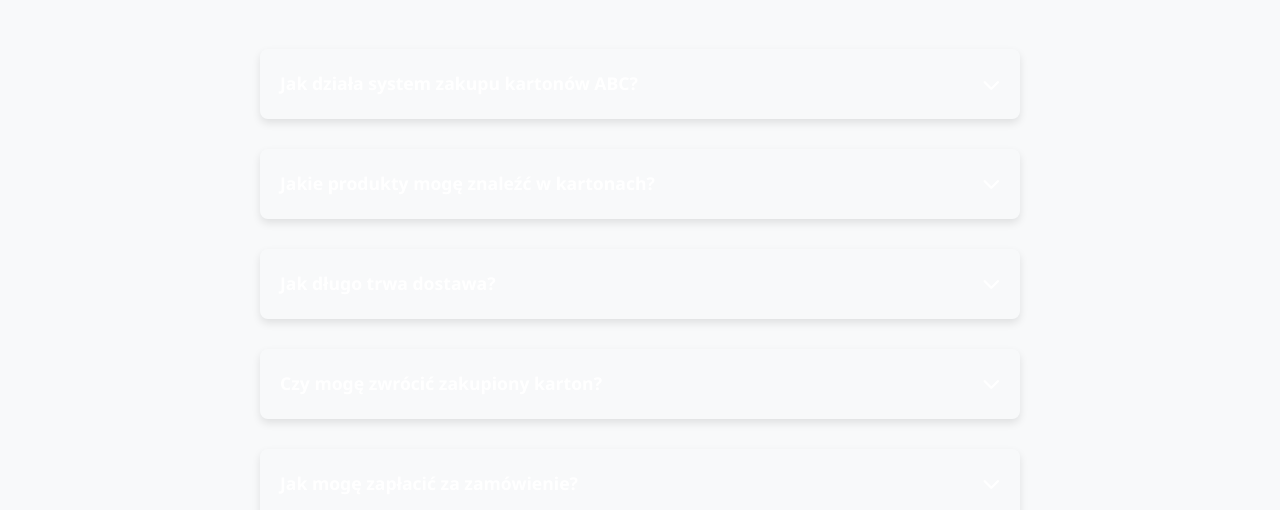
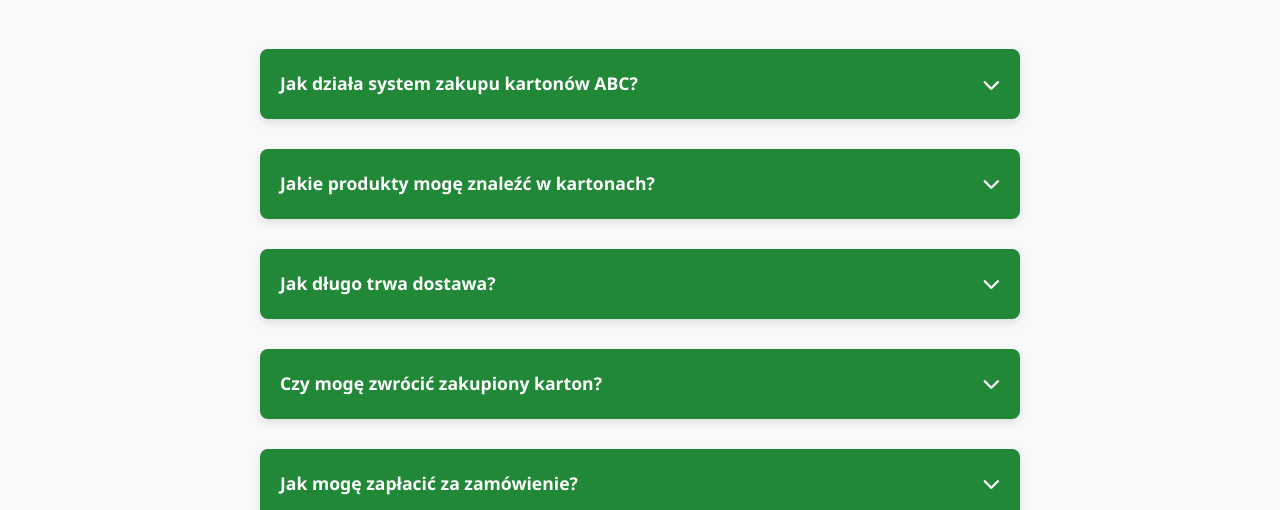
Before and after one commit to iluxiii/website, a website: page public/faq.html in a window 1280 px wide. Shown: the part 283-793 px from the top of the page. Drawn offline with Linux system fonts and the light colour scheme.

Commit message:
Update faq.html

```diff
--- a/public/faq.html
+++ b/public/faq.html
@@ -24,7 +24,7 @@
 
         .faq-question {
             padding: 20px;
-            background-color: var(--primary);
+            background-color: var(--primary-color);
             color: white;
             font-weight: 600;
             font-size: 1.1rem;
```
